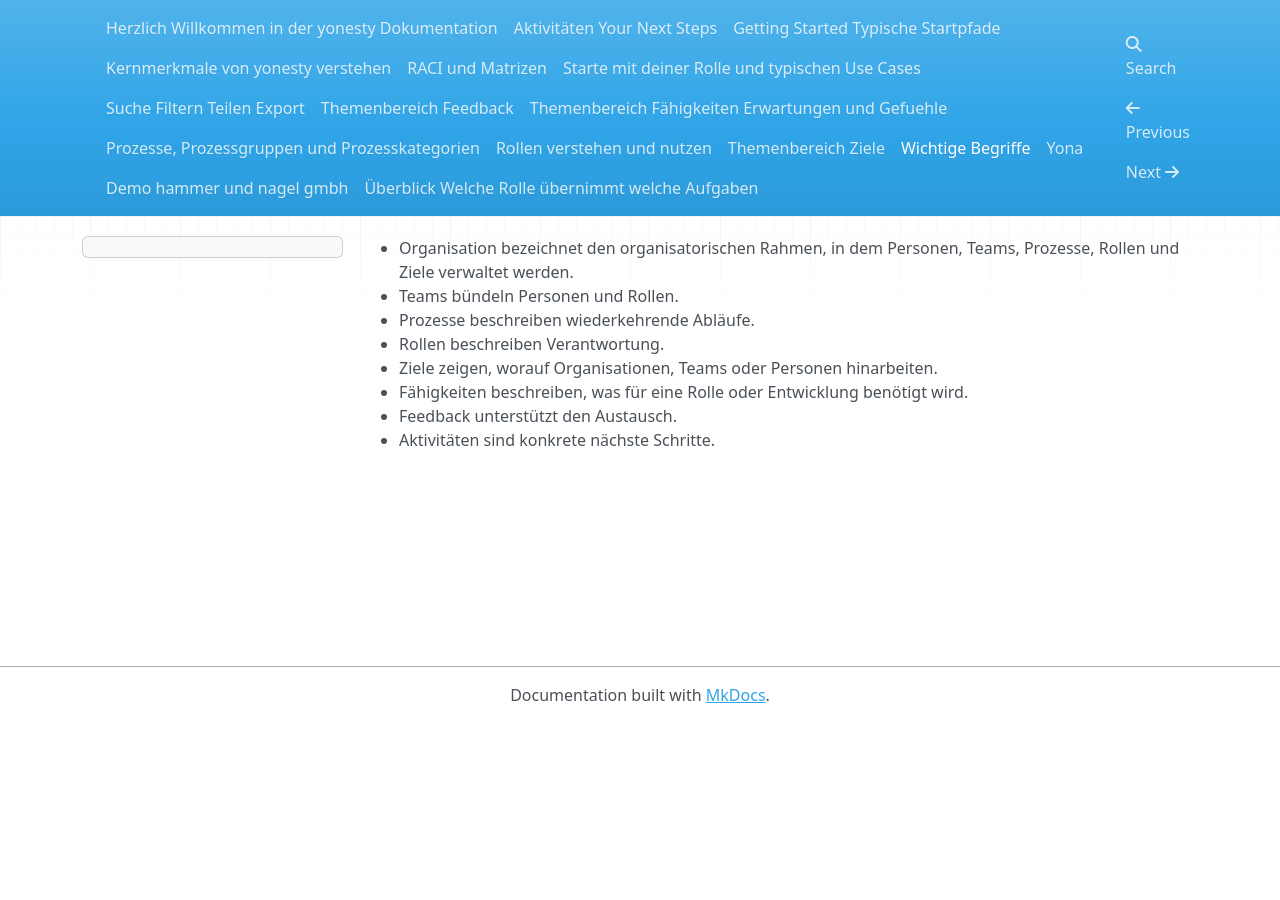
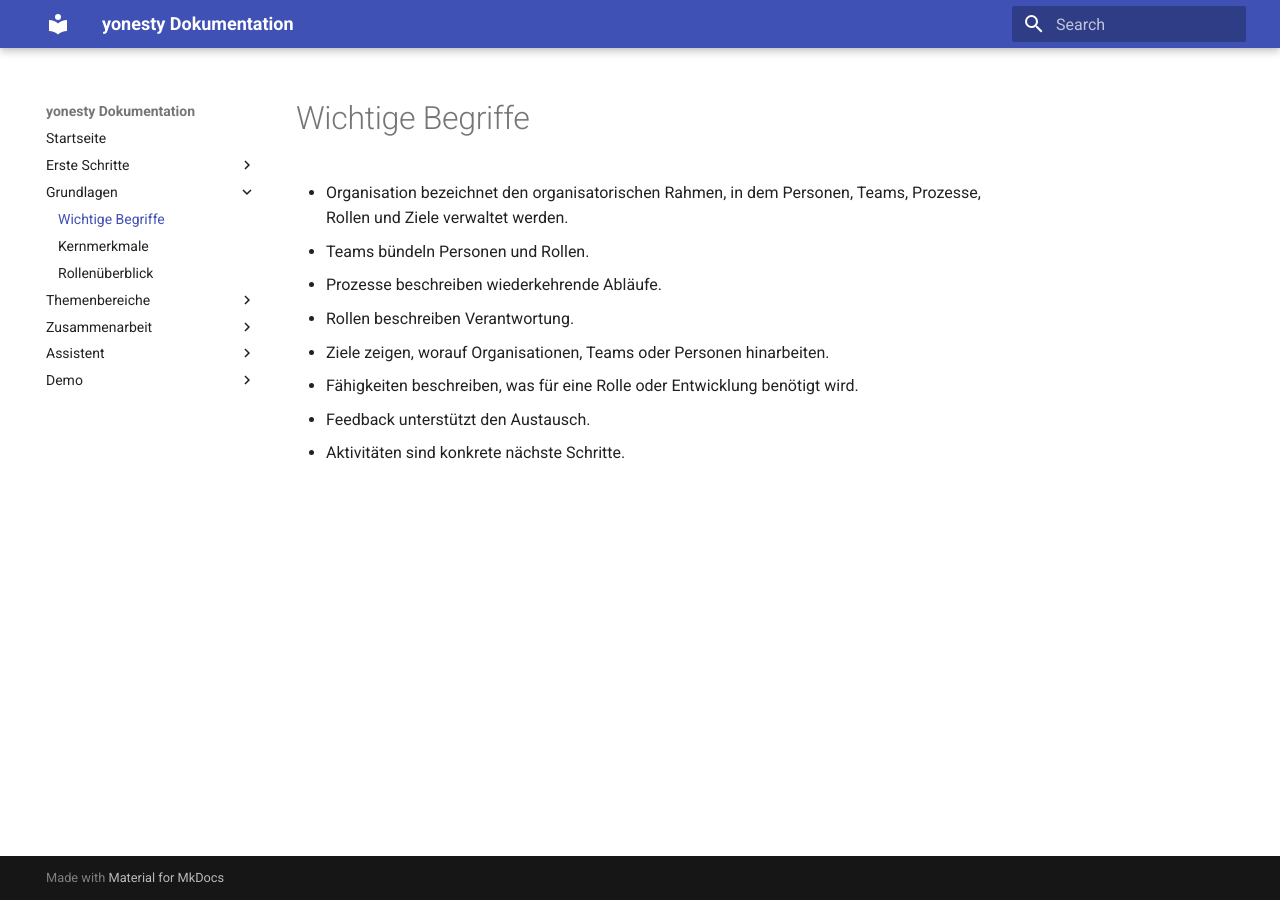
Before and after one commit to ricohaenelsoletti/yonesty, an MkDocs documentation site: the page built from docs/Wichtige-Begriffe.md, in a window 1280 px wide. Built offline with MkDocs 1.6.1 and Material for MkDocs 9.7.7, drawn with Linux system fonts in a browser that asks for light colours; nearby versions of some CDN libraries; some of the changed lines change nothing that is shown.

Commit message:
Update mkdocs.yml for yonesty documentation structure

```diff
--- a/mkdocs.yml
+++ b/mkdocs.yml
@@ -1 +1,34 @@
-#hurz
+site_name: yonesty Dokumentation
+
+theme:
+  name: material
+
+nav:
+  - Startseite: index.md
+
+  - Erste Schritte:
+      - Typische Startpfade: Getting-Started-Typische-Startpfade.md
+      - Rolle und Use Cases: Starte-mit-deiner-Rolle-und-typischen-Use-Cases.md
+
+  - Grundlagen:
+      - Wichtige Begriffe: Wichtige-Begriffe.md
+      - Kernmerkmale: Kernmerkmale-von-yonesty-verstehen.md
+      - Rollenüberblick: Überblick-Welche-Rolle-übernimmt-welche-Aufgaben.md
+
+  - Themenbereiche:
+      - Rollen: Themenbereich-Rollen.md
+      - Ziele: Themenbereich-Ziele.md
+      - Prozesse: Themenbereich-Prozesse.md
+      - Feedback: Themenbereich-Feedback.md
+      - Fähigkeiten, Erwartungen und Gefühle: Themenbereich-Fähigkeiten-Erwartungen-und-Gefuehle.md
+
+  - Zusammenarbeit:
+      - Aktivitäten: Aktivitäten-Your-Next-Steps.md
+      - RACI und Matrizen: RACI-und-Matrizen.md
+      - Suche, Filtern, Teilen, Export: Suche-Filtern-Teilen-Export.md
+
+  - Assistent:
+      - Yona: Yona.md
+
+  - Demo:
+      - Hammer & Nagel GmbH: demo-hammer-und-nagel-gmbh.md
```
